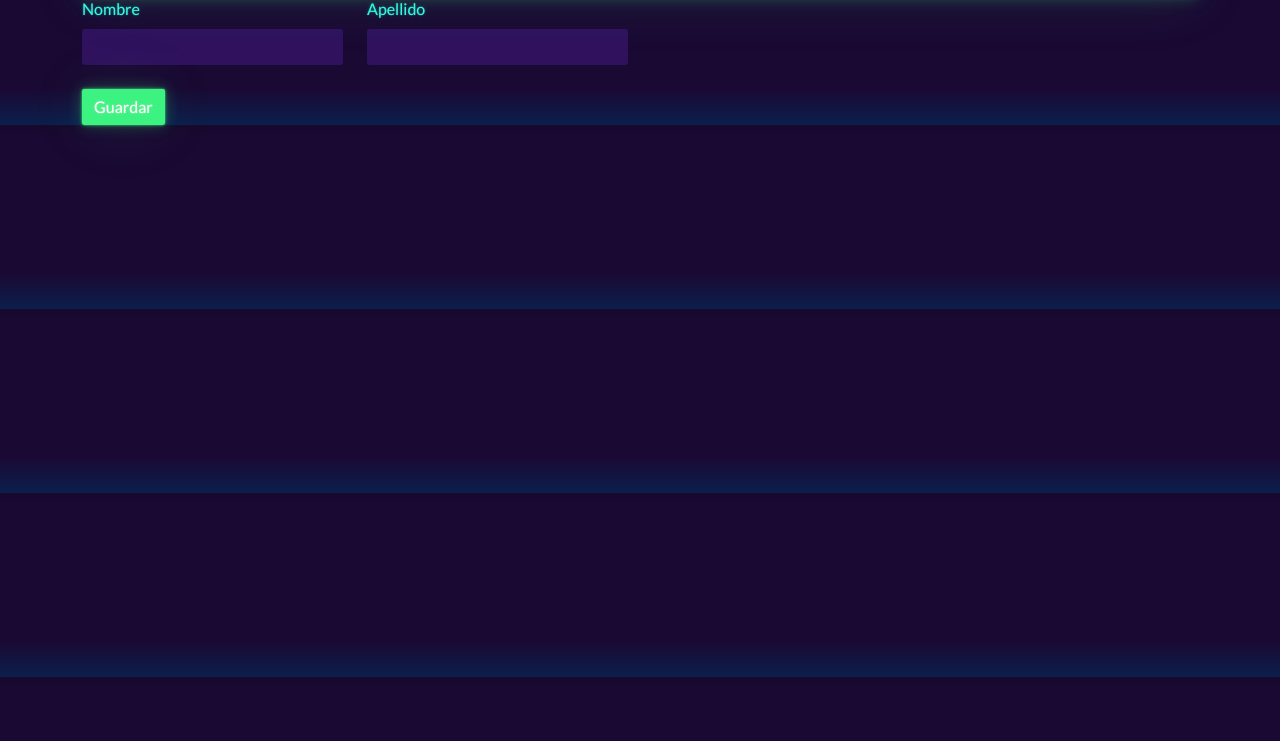
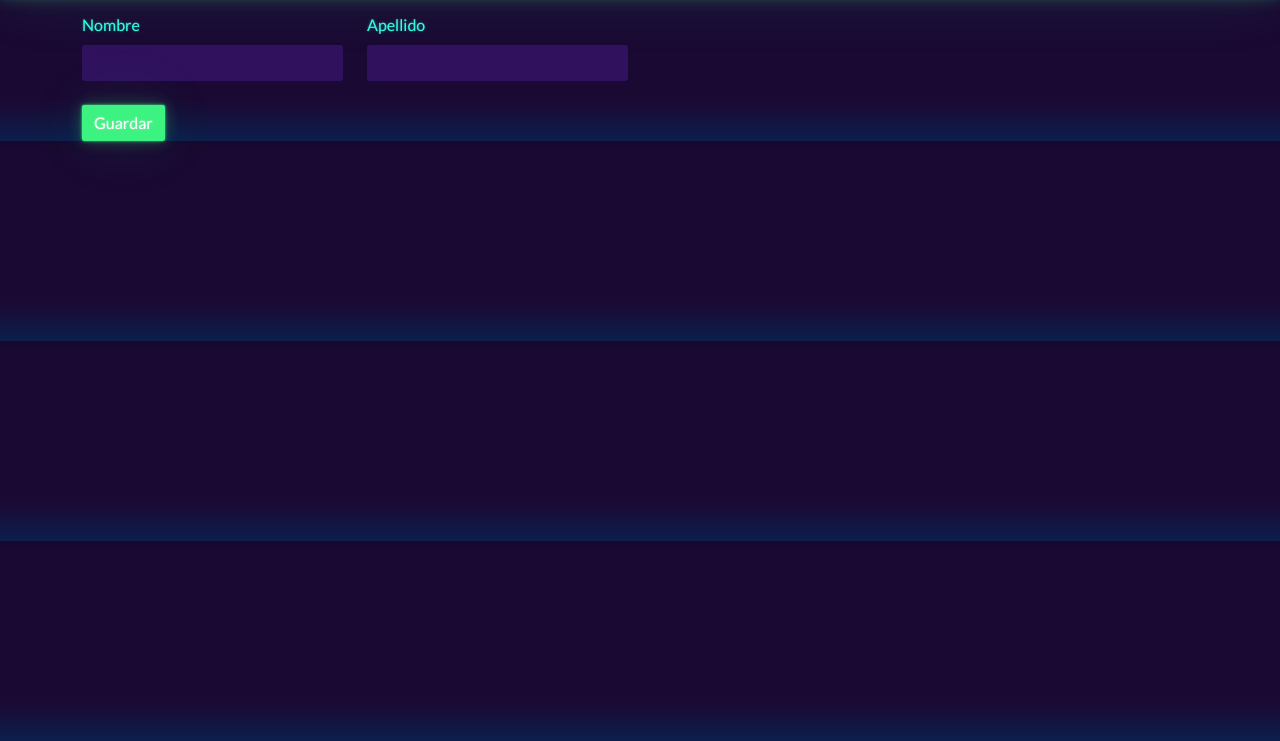
Before and after one commit to gere112/ejercicio_1, a plain HTML site: page ejercicio_1/index.html in a window 1280 px wide. Shown: the part 59-800 px from the top of the page. Drawn offline with Linux system fonts and the light colour scheme.

Commit message:
Add files via upload

```diff
--- a/ejercicio_1/index.html
+++ b/ejercicio_1/index.html
@@ -10,7 +10,7 @@
 </head>
 
 <body>
-    <div class="container">
+
         <nav class="navbar navbar-expand-lg navbar-dark bg-success">
             <div class="container-fluid">
                 <a class="navbar-brand" href="#">Ej1</a>
@@ -37,7 +37,7 @@
             </div>
         </nav>
 
-
+    <div class="container mt-3">
         <div class="row">
             <div class="col-6">
                 <div class="row">
@@ -67,6 +67,7 @@
             </div>
         </div>
 
+    </div>
 
 
 </body>
```
